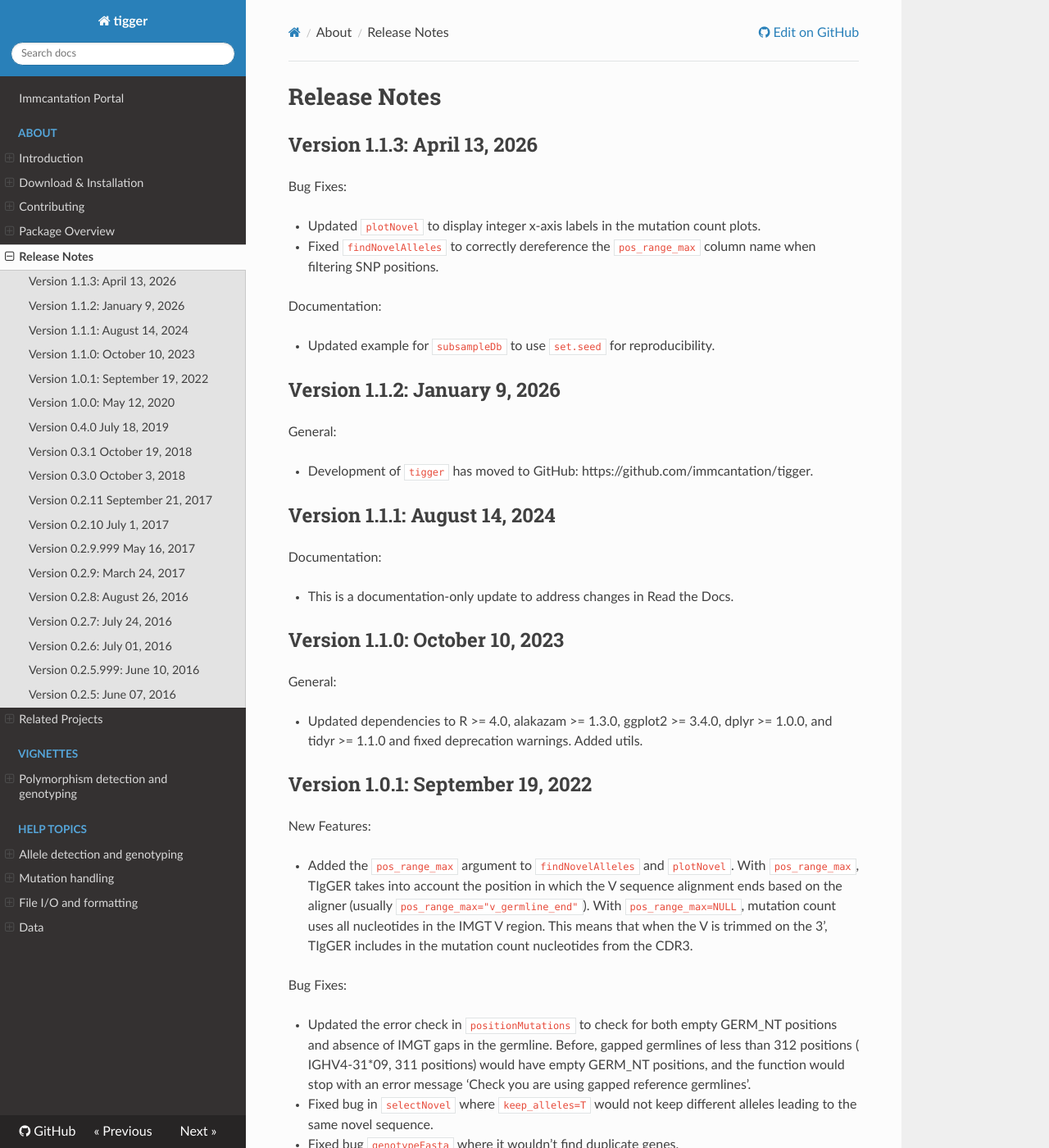
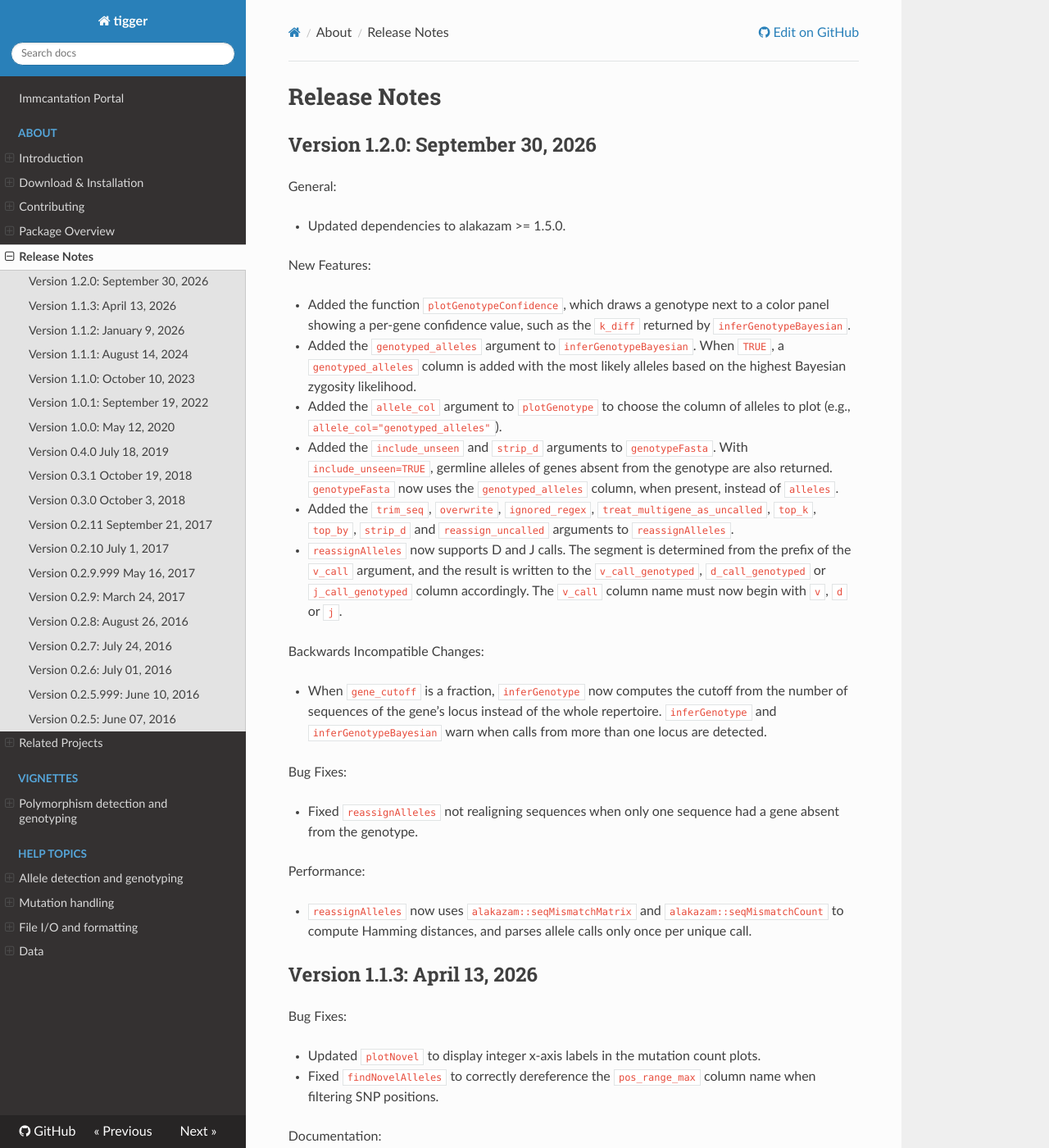
Before and after one commit to immcantation/tigger, an MkDocs documentation site: the page built from docs/news.md, in a window 1280 px wide and 1400 px high. Shown: the whole window at 82% size. Built offline with MkDocs 1.6.1, drawn with Linux system fonts in a browser that asks for light colours; nearby versions of some CDN libraries.

Commit message:
[skip ci] Auto-render docs.

```diff
--- a/docs/news.md
+++ b/docs/news.md
@@ -1,4 +1,57 @@
 # Release Notes
+
+
+Version 1.2.0: September 30, 2026
+-------------------------------------------------------------------------------
+
+General:
+
++ Updated dependencies to alakazam >= 1.5.0.
+
+New Features:
+
++ Added the function `plotGenotypeConfidence`, which draws a genotype next to a
+  color panel showing a per-gene confidence value, such as the `k_diff` returned
+  by `inferGenotypeBayesian`.
+
++ Added the `genotyped_alleles` argument to `inferGenotypeBayesian`. When `TRUE`,
+  a `genotyped_alleles` column is added with the most likely alleles based on
+  the highest Bayesian zygosity likelihood.
+
++ Added the `allele_col` argument to `plotGenotype` to choose the column of
+  alleles to plot (e.g., `allele_col="genotyped_alleles"`).
+
++ Added the `include_unseen` and `strip_d` arguments to `genotypeFasta`. With
+  `include_unseen=TRUE`, germline alleles of genes absent from the genotype are
+  also returned. `genotypeFasta` now uses the `genotyped_alleles` column, when
+  present, instead of `alleles`.
+
++ Added the `trim_seq`, `overwrite`, `ignored_regex`,
+  `treat_multigene_as_uncalled`, `top_k`, `top_by`, `strip_d` and
+  `reassign_uncalled` arguments to `reassignAlleles`.
+
++ `reassignAlleles` now supports D and J calls. The segment is determined from
+  the prefix of the `v_call` argument, and the result is written to the
+  `v_call_genotyped`, `d_call_genotyped` or `j_call_genotyped` column accordingly.
+  The `v_call` column name must now begin with `v`, `d` or `j`.
+
+Backwards Incompatible Changes:
+
++ When `gene_cutoff` is a fraction, `inferGenotype` now computes the cutoff from
+  the number of sequences of the gene's locus instead of the whole repertoire.
+  `inferGenotype` and `inferGenotypeBayesian` warn when calls from more than one
+  locus are detected.
+
+Bug Fixes:
+
++ Fixed `reassignAlleles` not realigning sequences when only one sequence had a
+  gene absent from the genotype.
+
+Performance:
+
++ `reassignAlleles` now uses `alakazam::seqMismatchMatrix` and
+  `alakazam::seqMismatchCount` to compute Hamming distances, and parses allele
+  calls only once per unique call.
 
 
 Version 1.1.3: April 13, 2026
```
